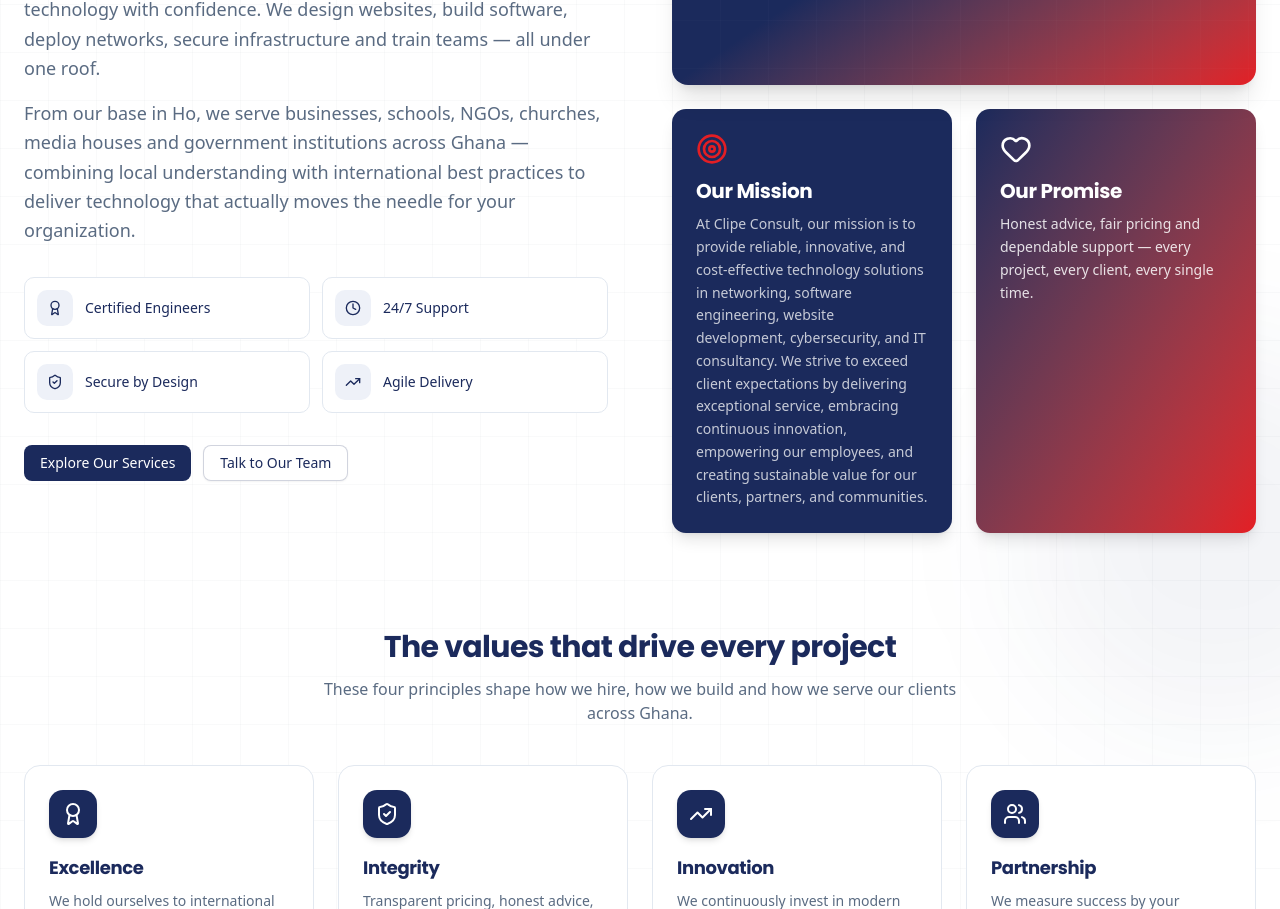
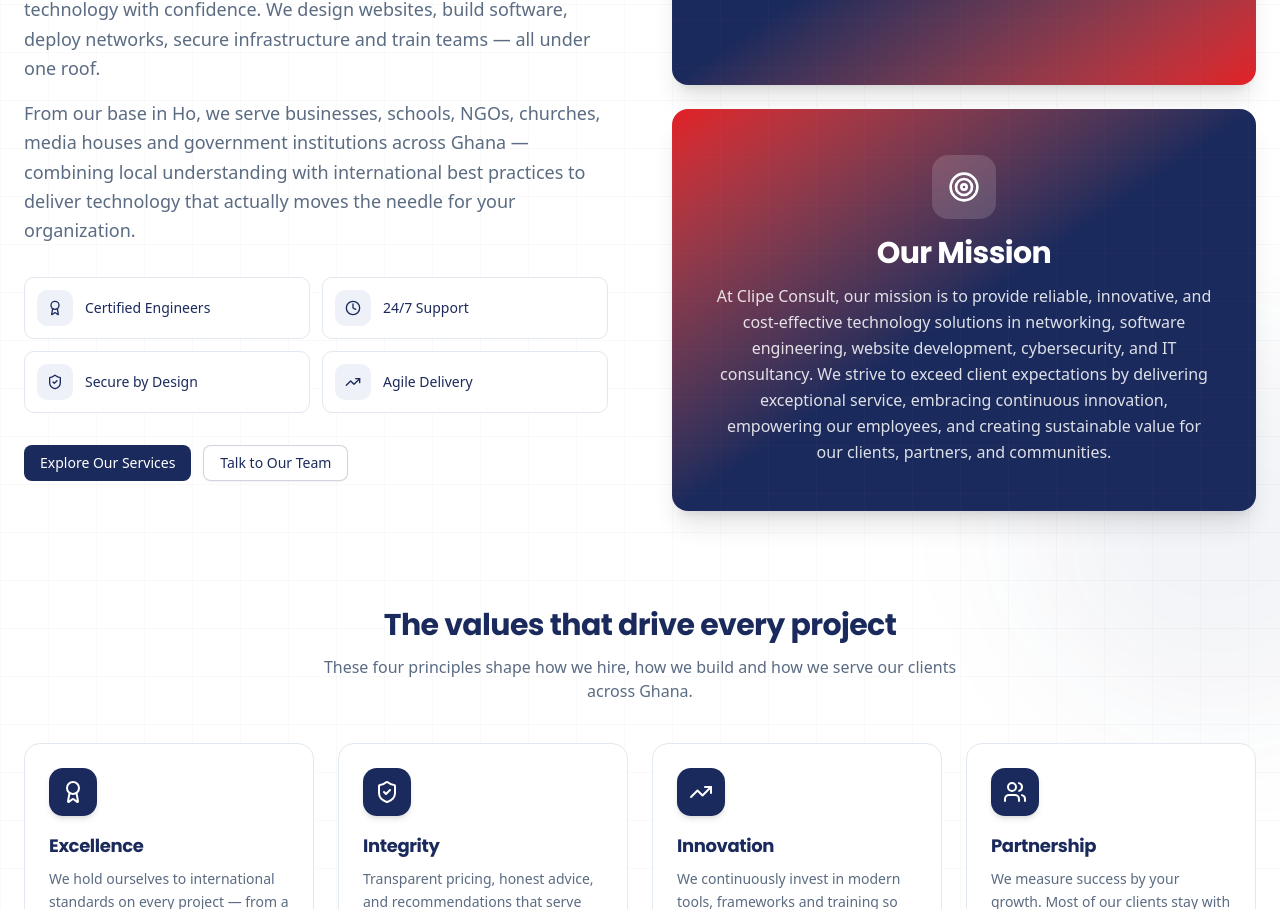
Before and after one commit to lilromeo2290/ClipeConsult, a Next.js app: page / in a window 1280 px wide. Shown: the part 1514-2423 px from the top of the page. Built offline with nearby package versions, Linux system fonts and the light colour scheme.

Commit message:
9e410924-d23f-4d06-aa92-3212954c292e

```diff
--- a/src/components/site/about.tsx
+++ b/src/components/site/about.tsx
@@ -1,7 +1,7 @@
 "use client";
 
 import { motion } from "framer-motion";
-import { Target, Eye, Heart, Award, Users, TrendingUp, ShieldCheck, Clock } from "lucide-react";
+import { Target, Eye, Award, Users, TrendingUp, ShieldCheck, Clock } from "lucide-react";
 import { Button } from "@/components/ui/button";
 
 const values = [
@@ -126,8 +126,9 @@
             </motion.div>
           </div>
 
-          {/* Right: mission/vision + image card */}
+          {/* Right: Vision + Mission featured cards */}
           <div className="space-y-6">
+            {/* Our Vision — large featured card */}
             <motion.div
               initial={{ opacity: 0, y: 20 }}
               whileInView={{ opacity: 1, y: 0 }}
@@ -151,35 +152,29 @@
               </div>
             </motion.div>
 
-            <div className="grid sm:grid-cols-2 gap-6">
+            {/* Our Mission — matching large featured card (gradient flipped for visual rhythm) */}
             <motion.div
               initial={{ opacity: 0, y: 20 }}
               whileInView={{ opacity: 1, y: 0 }}
               viewport={{ once: true, margin: "-100px" }}
               transition={{ duration: 0.5, delay: 0.15 }}
-                className="rounded-xl p-6 bg-[#1B2A5C] text-white shadow-lg"
+              className="relative rounded-2xl overflow-hidden shadow-xl"
             >
-                <Target className="h-8 w-8 text-[#E31E24] mb-3" />
-                <h3 className="font-[family-name:var(--font-poppins)] text-xl font-bold mb-2">Our Mission</h3>
-                <p className="text-xs sm:text-sm text-white/75 leading-relaxed">
+              <div className="aspect-[16/11] bg-gradient-to-br from-[#E31E24] via-[#1B2A5C] to-[#1B2A5C] relative">
+                <div className="absolute inset-0 bg-grid opacity-30" />
+                <div className="absolute inset-0 flex items-center justify-center p-8 lg:p-10">
+                  <div className="text-center text-white max-w-2xl">
+                    <div className="inline-flex items-center justify-center h-16 w-16 rounded-2xl bg-white/15 backdrop-blur-sm mb-4">
+                      <Target className="h-8 w-8 text-white" />
+                    </div>
+                    <h3 className="font-[family-name:var(--font-poppins)] text-2xl lg:text-3xl font-bold mb-3">Our Mission</h3>
+                    <p className="text-white/85 text-sm lg:text-base leading-relaxed">
                       At Clipe Consult, our mission is to provide reliable, innovative, and cost-effective technology solutions in networking, software engineering, website development, cybersecurity, and IT consultancy. We strive to exceed client expectations by delivering exceptional service, embracing continuous innovation, empowering our employees, and creating sustainable value for our clients, partners, and communities.
                     </p>
+                  </div>
+                </div>
+              </div>
             </motion.div>
-
-              <motion.div
-                initial={{ opacity: 0, y: 20 }}
-                whileInView={{ opacity: 1, y: 0 }}
-                viewport={{ once: true, margin: "-100px" }}
-                transition={{ duration: 0.5, delay: 0.2 }}
-                className="rounded-xl p-6 bg-gradient-to-br from-[#1B2A5C] to-[#E31E24] text-white shadow-lg"
-              >
-                <Heart className="h-8 w-8 text-white mb-3" />
-                <h3 className="font-[family-name:var(--font-poppins)] text-xl font-bold mb-2">Our Promise</h3>
-                <p className="text-sm text-white/85 leading-relaxed">
-                  Honest advice, fair pricing and dependable support — every project, every client, every single time.
-                </p>
-              </motion.div>
-            </div>
           </div>
         </div>
 
```
Lines whose indentation alone changed are shown as unchanged.
